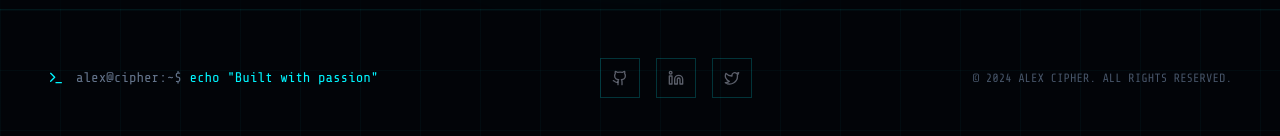
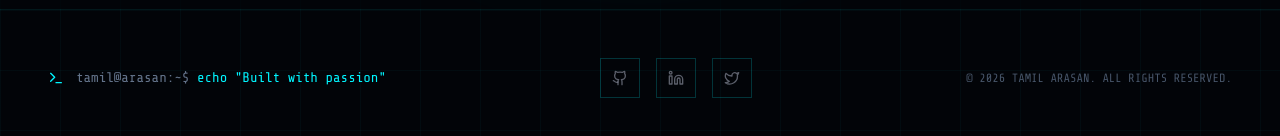
Before and after one commit to TamilRedt/portfolio, a Next.js app in the folder portfolio/: page / in a window 1280 px wide. Shown: the part 7116-7252 px from the top of the page. Built offline with nearby package versions, Linux system fonts and the light colour scheme.

Commit message:
Update Footer.tsx

```diff
--- a/portfolio/src/components/layout/Footer.tsx
+++ b/portfolio/src/components/layout/Footer.tsx
@@ -16,7 +16,7 @@ export default function Footer() {
           <div className="flex items-center gap-3">
             <Terminal size={16} style={{ color: "var(--neon-cyan)" }} />
             <span className="text-sm text-slate-500" style={{ fontFamily: "'Share Tech Mono'" }}>
-              alex@cipher:~$ <span style={{ color: "var(--neon-cyan)" }}>echo "Built with passion"</span>
+              tamil@arasan:~$ <span style={{ color: "var(--neon-cyan)" }}>echo "Built with passion"</span>
             </span>
           </div>
 
@@ -38,7 +38,7 @@ export default function Footer() {
           </div>
 
           <div className="text-xs text-slate-600" style={{ fontFamily: "'Share Tech Mono'" }}>
-            © 2024 ALEX CIPHER. ALL RIGHTS RESERVED.
+            © 2026 TAMIL ARASAN. ALL RIGHTS RESERVED.
           </div>
         </div>
       </div>
```
